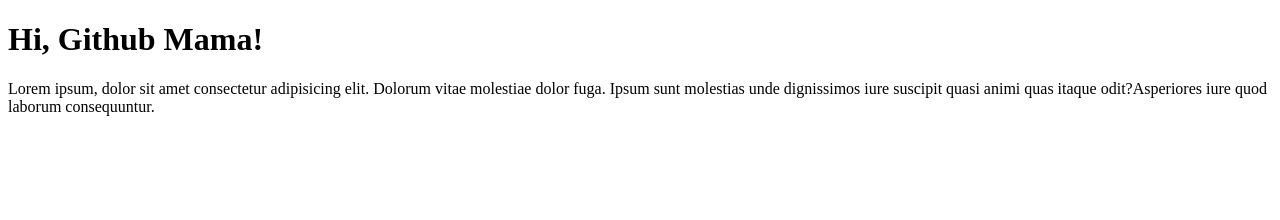
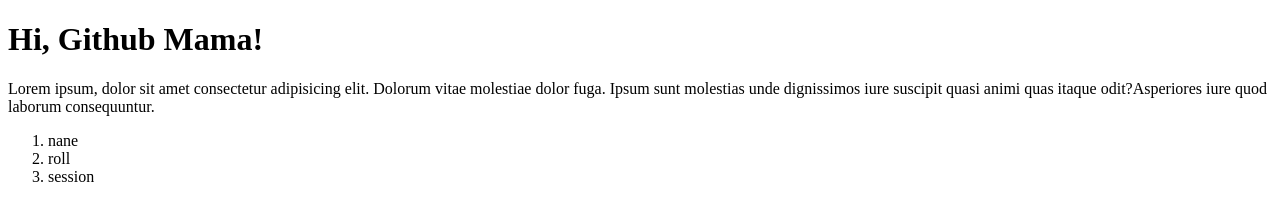
Before and after one commit to Najmin72/my-first-github-repo, a plain HTML site: page index.html in a window 1280 px wide. Drawn offline with Linux system fonts and the light colour scheme.

Commit message:
Update index.html

```diff
--- a/index.html
+++ b/index.html
@@ -8,5 +8,10 @@
 <body>
     <h1>Hi, Github Mama!</h1>
     <p>Lorem ipsum, dolor sit amet consectetur adipisicing elit. Dolorum vitae molestiae dolor fuga. Ipsum sunt molestias unde dignissimos iure suscipit quasi animi quas itaque odit?Asperiores iure quod laborum consequuntur.</p>
+    <ol>
+        <li>nane</li>
+        <li>roll</li>
+        <li>session</li>
+    </ol>
 </body>
 </html>
```
